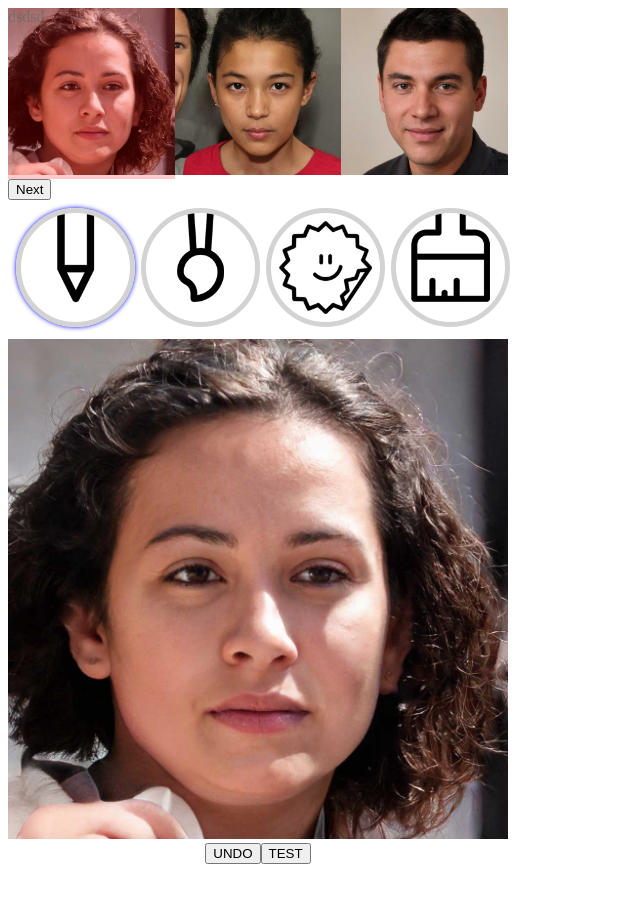
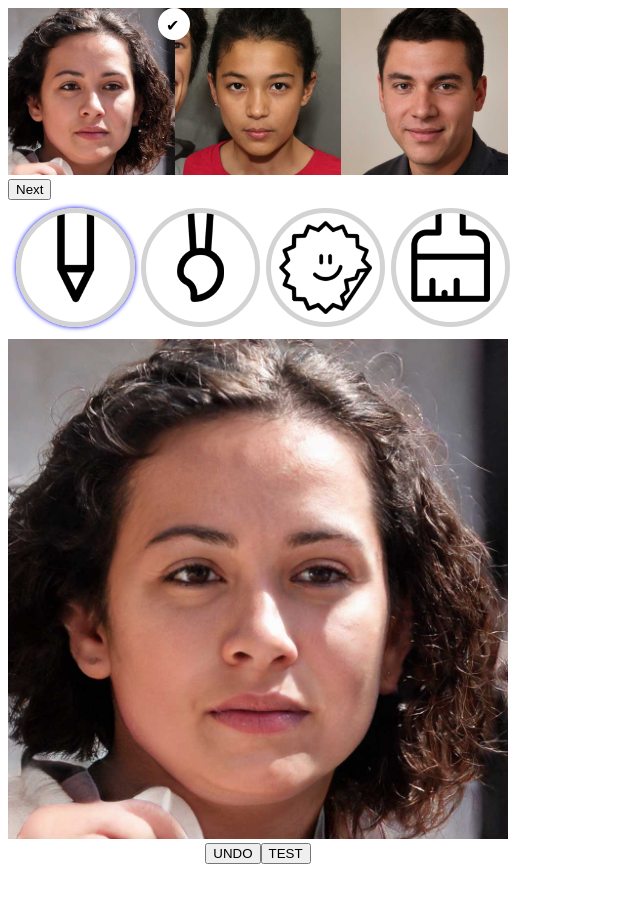
Before and after one commit to youthradio/trackface-draft, a Vue app: page / in a window 1280 px wide. Shown: the top 902 px of the page, without its empty margins (0-640 px from the left). Built offline with nearby package versions, Linux system fonts and the light colour scheme.

Commit message:
make basic checkmark stlying

```diff
--- a/src/components/SelectionScreen.vue
+++ b/src/components/SelectionScreen.vue
@@ -72,15 +72,29 @@ export default {
   flex: 2;
   // padding: 0.4rem;
 }
+// .selected::after {
+//   content: "dsdsd";
+//   position: absolute;
+//   top: 0;
+//   left: 0;
+//   width: 100%;
+//   height: 100%;
+//   opacity: 20%;
+//   background-color: red;
+// }
+
 .selected::after {
-  content: "dsdsd";
+  content: "✔";
   position: absolute;
   top: 0;
-  left: 0;
-  width: 100%;
-  height: 100%;
-  opacity: 20%;
-  background-color: red;
+  left: 90%;
+  width: 1rem;
+  height: 1rem;
+
+  background-color: white;
+  border: 0.5rem solid white;
+  border-radius: 100%;
+  z-index: 1000;
 }
 .img-fluid {
   width: 100%;
```
